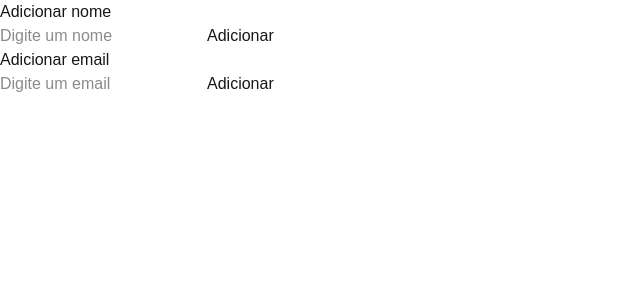
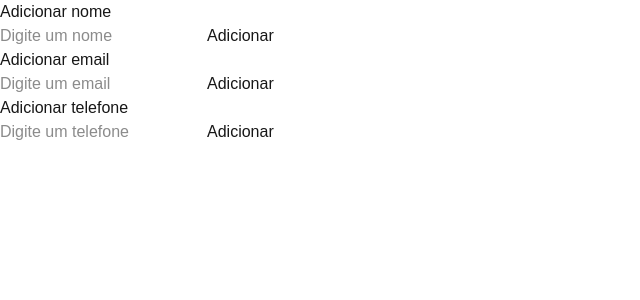
Before and after one commit to FernandoEijiT/checkpoint-5-webdev-1ESPZ, a Next.js app: page / in a window 1280 px wide. Shown: the top 300 px of the page, without its empty margins (0-640 px from the left). Built offline with nearby package versions, Linux system fonts and the light colour scheme.

Commit message:
feat: subindo ao site o componente

```diff
--- a/app/page.js
+++ b/app/page.js
@@ -1,11 +1,14 @@
+
 import Componente1 from "./componentes/componente1";
 import Componente2 from "./componentes/componente2";
+import Componente3 from "./componentes/componente3";
 
 export default function Home() {
     return (
         <main>
             <Componente1 />
             <Componente2 />
+            <Componente3 />
         </main>
     );
 }
```
